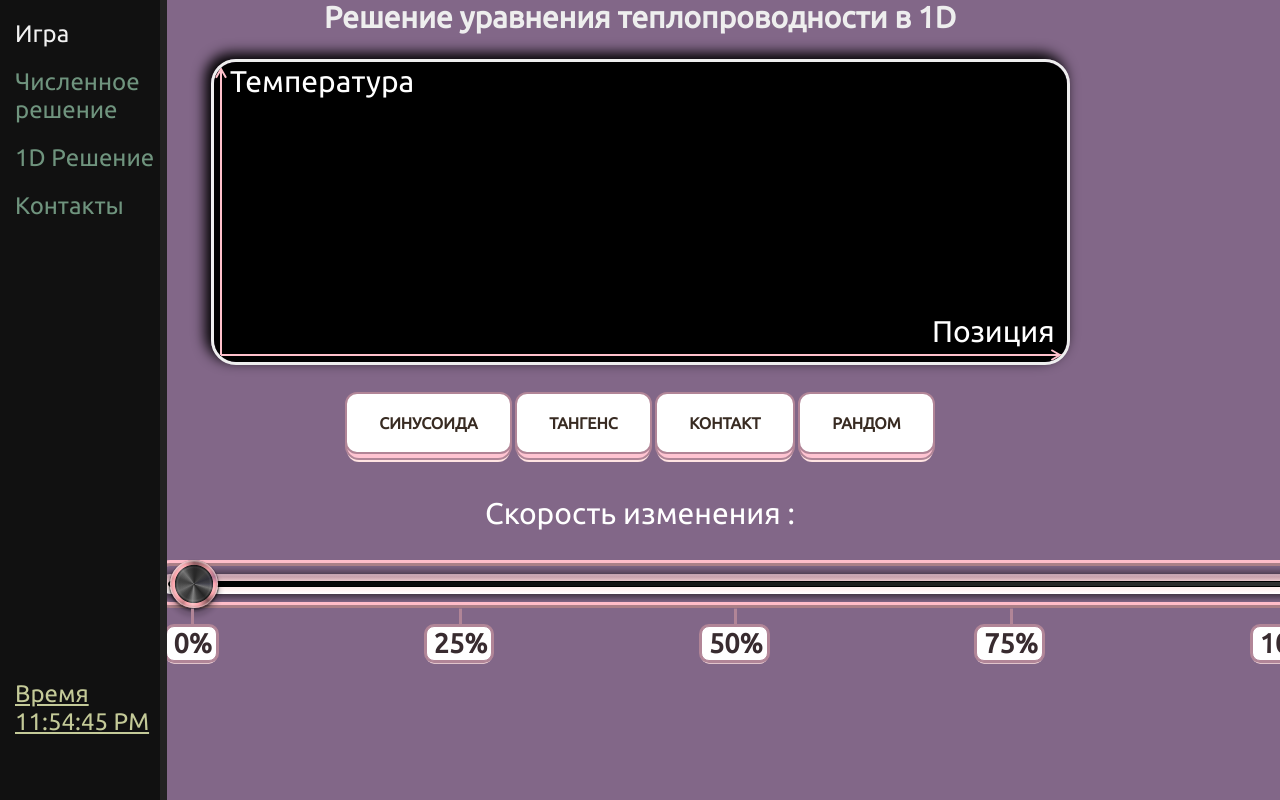
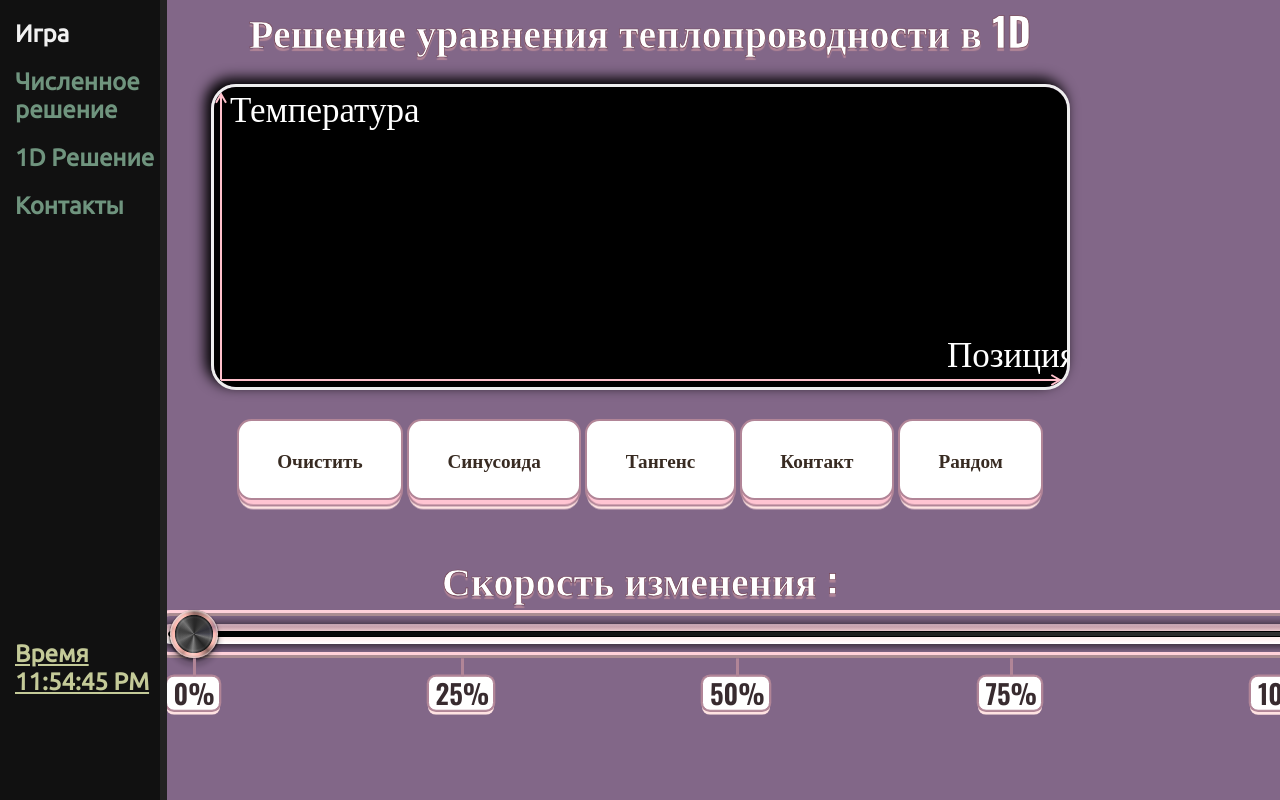
Before and after one commit to 111111N/Kurs, a plain HTML site: page index3.html in a window 1280 px wide. Shown: the top 800 px of the page. Drawn offline with nearby package versions, Linux system fonts and the light colour scheme.

Commit message:
Add files via upload

```diff
--- a/css/index3css.css
+++ b/css/index3css.css
@@ -1,7 +1,10 @@
 @import url('https://fonts.googleapis.com/css?family=Ubuntu');
+@import url('https://fonts.googleapis.com/css2?family=Oswald:wght@200..700&display=swap');
+
+
 * {
 	font-size: 100%;
-	font-family: 'Ubuntu';
+	font: optional: 'Ubuntu';
 	margin: 0;
 	padding: 0;
 	outline: none;
@@ -11,13 +14,17 @@ body {
 	background: linear-gradient(90deg,#826788,#826788);;
 	background-attachment: fixed;
 	background-size: 100%;
+  font-family: 'Oswald';
+  font-weight: 700;
 }
 
 h1 {
 	width: 100%;
 	text-align: center;
-	color: #EEE;
-	font-size: 30px;
+	color: #fff;
+	font-size: 40px;
+  -webkit-text-stroke: 0.7px #704153;
+  text-shadow: 0px 3px 1px #b18597;
 }
 
 #rod, #presets, #options {
@@ -52,12 +59,13 @@ h1 {
     padding-top: 20px;
     font-size: 150%;
 	font-family: 'Ubuntu';
+
 	margin: 0;
 	padding: 0;
 	outline: none;
 	box-shadow: 0 0 0 7px #222222;
 	list-style-type: none;
-	text-shadow: 10px;
+
 }
 
 /* Ссылки в меню */
@@ -77,10 +85,11 @@ h1 {
 /* Время */
 /*////////////////////////////////////////////////////////////////////////////////////////////////////////////////////////*/
 .showtime {
-    padding: 460px 8px 6px 15px;
+    padding: 420px 8px 6px 15px;
     text-decoration: underline;
     color: #C4CA98;
     display: absolute;
+
 
 }
 
@@ -93,7 +102,9 @@ h1 {
   .knopki {
     font-weight: 600;
     color: #382b22;
-    text-transform: uppercase;
+    font-family: 'Oswald';
+    font-weight: 600;
+    font-size: 120%;
     padding: 1.25em 2em;
     background: #ffffff;
     border: 2px solid #b18597;
@@ -155,12 +166,13 @@ input[type=range] {
   text-align: center;
   width: 72.7rem;
   height: 1.25rem;
+
   -webkit-appearance: none;
   background: linear-gradient(180deg, #b18597, #ffe3e2, #ffffff);
   border-radius: 1rem;
 
   /*Обводка слайдера*/
-  outline: 6px ridge hsl(349, 100%, 87%);
+  outline: 6px ridge hsl(349, 100%, 91%);
   outline-offset: 0.5rem;
   box-shadow: 0 3px 2px -1px rgba(255, 255, 255, 0.25) inset, 0 0 10px 0 rgba(0, 0, 0, 0.5), 0 0 10px 2px rgba(0, 0, 0, 0.25), 0 8px 4px -3px rgba(0, 0, 0, 0.15);
 }
@@ -180,7 +192,7 @@ input[type=range]::-webkit-slider-thumb {
   transform: translatey(-1.375rem);
   width: 3rem;
   height: 3rem;
-    background: radial-gradient(#444 45%, #555 50%, #222 55%, #ffa8af 57.5%, #ffa8af 100%), conic-gradient(#4b4b4b 10deg, #777 45deg, #5b5b6b 70deg, #9f9f9f 105deg, #444 140deg, #AAA 185deg, #666 210deg, #999 245deg, #777 285deg, #9f9f9f 320deg, #4b4b4b);
+    background: radial-gradient(#444 45%, #555 50%, #222 55%, #ffb9af 57.5%, #ffe3e2 100%), conic-gradient(#4b4b4b 10deg, #777 45deg, #5b5b6b 70deg, #9f9f9f 105deg, #444 140deg, #AAA 185deg, #666 210deg, #999 245deg, #777 285deg, #9f9f9f 320deg, #4b4b4b);
   background-blend-mode: overlay;
   box-shadow: 0 0 1px 1px rgba(255, 255, 255, 0.35) inset, 0 1px 1px 1px rgba(255, 255, 255, 0.25) inset, 0 0 2px 2px rgba(0, 0, 0, 0.15) inset, 0 1px 1px 1px rgba(0, 0, 0, 0.35), 0 3px 2px 1px rgba(0, 0, 0, 0.25), 0 6px 4px 3px rgba(0, 0, 0, 0.15);
   border-radius: 1.5rem;
@@ -195,16 +207,16 @@ body input[type=range]::-webkit-slider-thumb:active {
 /* Подписи ползунка  */
 datalist {
   font-size: 90%;
-  font-family: 'Ubuntu';
+  font-family: 'Oswald';
   display: inline-flex;
-  width: 73rem;
+  width: 72.72rem;
   height: 2.2rem;
   margin: 0 0.35rem;
   justify-content: space-between;
   color: #382b2f;
   line-height: 1.25;
   transform: translatey(1rem);
-
+  text-align: center;
 }
 
 /*Обводка подписей*/
@@ -216,10 +228,10 @@ datalist > option {
   padding: 0 0.25rem;
   border: 1px solid #b18597;
   background: #ffffff;
-
   border-radius: 0.5rem;
   text-shadow: 0 1px 1px 0 rgba(0, 0, 0, 0.25);
-  box-shadow: 0 0 0 2px #b18597, 0 0.1em 0 0 #ffe3e2;
+  box-shadow: 0 0 0 1.3px #b18597, 0 0.15em 0 0 #ffe3e2;
+      transform: translate3d(0, -0.38em, -1em);
 }
 
 /*Соединение */
@@ -235,8 +247,6 @@ datalist > option:before {
 }
 
 
-
-
 .graph {
 	background: #fff;
 }
--- a/css/site.css
+++ b/css/site.css
@@ -1,7 +1,8 @@
 @import url('https://fonts.googleapis.com/css?family=Ubuntu');
+
 * {
   font-size: 100%;
-  font-family: 'Ubuntu';
+  font-family: 'Neucha';
   margin: 0;
   padding: 0;
   outline: none;
@@ -65,6 +66,12 @@ li{
     color: #f1f1f1;
 }
 
+
+.pixel {
+  position: absolute;
+  width: 100%;
+  height: 100%;
+}
 /*////////////////////////////////////////////////////////////////////////////////////////////////////////////////////////*/
 /* Время */
 /*////////////////////////////////////////////////////////////////////////////////////////////////////////////////////////*/
@@ -87,7 +94,7 @@ li{
   border-radius:7px;
   margin-bottom: 5px;
   background-color: #000000;
-  box-shadow: 0 0 0.3em 1px #200, 10px 0 0.3em  0.2em #000;;
+  box-shadow:  10px 0 0.3em  0.2em #000;;
 }
 
 .control{
@@ -112,13 +119,16 @@ border: 2px solid rgb(160 160 160);
     .knopki {
     font-weight: 600;
     color: #382b22;
-    text-transform: uppercase;
+    font-family: 'Oswald';
+    font-weight: 600;
+    font-size: 120%;
     padding: 1.25em 2em;
     background: #ffffff;
     border: 2px solid #b18597;
     border-radius: 0.75em;
     transform-style: preserve-3d;
     transition: transform 150ms cubic-bezier(0, 0, 0.58, 1), background 150ms cubic-bezier(0, 0, 0.58, 1);
+
     &::before {
       position: absolute;
       content: '';
@@ -153,6 +163,7 @@ border: 2px solid rgb(160 160 160);
 
 th{
   font-size: 130%;
+
 }
 
 /*////////////////////////////////////////////////////////////////////////////////////////////////////////////*/
@@ -210,6 +221,7 @@ body input[type=range]::-webkit-slider-thumb:active {
   height: 10px;
   background: linear-gradient(to right, #aaa 0%, #bbb 50%, #ccc 90%);
   box-shadow: 2px 1px 1em 2px #000000, -0.5px -0.5px 0.1em 0px #cccccc  -webkit-appearance: none;
+  text-align: center;
 }
 }
 
--- a/index3.html
+++ b/index3.html
@@ -26,6 +26,7 @@
 
 
     <div id="presets">
+        <button class="knopki" id="clearbut">Очистить</button>
         <button class="knopki" id="sine">Синусоида</button>
         <button class="knopki"id="tan">Тангенс</button>
         <button class="knopki" id="square">Контакт</button>
@@ -36,8 +37,10 @@
 <br>
 
     <div id="options">
+        <h1>
         Скорость изменения :
-        <br><br>
+        </h1>
+
 
         <div id="slidercontainer">
             <input type="range" class="range-style" id="speed" list="ticks " min="1" max="1000" step="1" value="2">
@@ -55,7 +58,7 @@
     <script src="./scripts/index3js.js"></script>
 
 
-
+<script src="./scripts/showtime.js"> </script>
 <script src="./scripts/jscript1.js"> </script>
 <script src="./scripts/activebutton.js"> </script>
 </body>
--- a/scripts/NumHeatSolv.js
+++ b/scripts/NumHeatSolv.js
@@ -61,10 +61,6 @@ canvas = document.getElementById("board");
             }
             button_clear.onclick = function DrawSolution(){
             time=0;
-            autoPlayTimeOut = setTimeout(() => {
-                    DrawSolution(time + Math.round(config.iteration_speed));
-                }, 50);
-            config.autoPlay = true;
             }
         }
 
--- a/scripts/index3js.js
+++ b/scripts/index3js.js
@@ -102,7 +102,7 @@ const scale = (y) => (canvas.height / 2) - y;
 //Отобразите значения на холсте
 const draw = () => {
     ctx.lineWidth = 2;
-    ctx.font = "30px Ubuntu";
+    ctx.font = "35px Oswald";
     ctx.fillStyle = "black";
     ctx.fillRect(0,0,canvas.width,canvas.height);
 
@@ -117,8 +117,8 @@ const draw = () => {
     //Называем оси
     ctx.fillStyle = "white";
     ctx.beginPath();
-    ctx.fillText("Температура",16,30)
-    ctx.fillText("Позиция",canvas.width - 135, canvas.height - 20)
+    ctx.fillText("Температура",16,35)
+    ctx.fillText("Позиция",canvas.width - 120, canvas.height - 20)
     ctx.fill()
 
     //Рисуем значения температуры
@@ -155,6 +155,13 @@ const compute = (dt) => {
 //Функции задающие значения
 
 //Синусоида
+const clearbut = () => {
+    values = [];
+    for(var i = 0; i < point_number; i++){
+        values.push()
+    }
+}
+
 const sine = () => {
     values = [];
     for(var i = 0; i < point_number; i++){
@@ -203,6 +210,7 @@ setInterval(() => {
 }, 1000/60) // Фреймрейт
 
 //Клики
+document.querySelector("#clearbut").onclick = clearbut;
 document.querySelector("#sine").onclick = sine;
 document.querySelector("#tan").onclick = tan;
 document.querySelector("#square").onclick = square;
```
Also changed, not shown: index.html (+2 -4 lines), index4.html (+5 -6 lines). Lines whose indentation alone changed are shown as unchanged.
